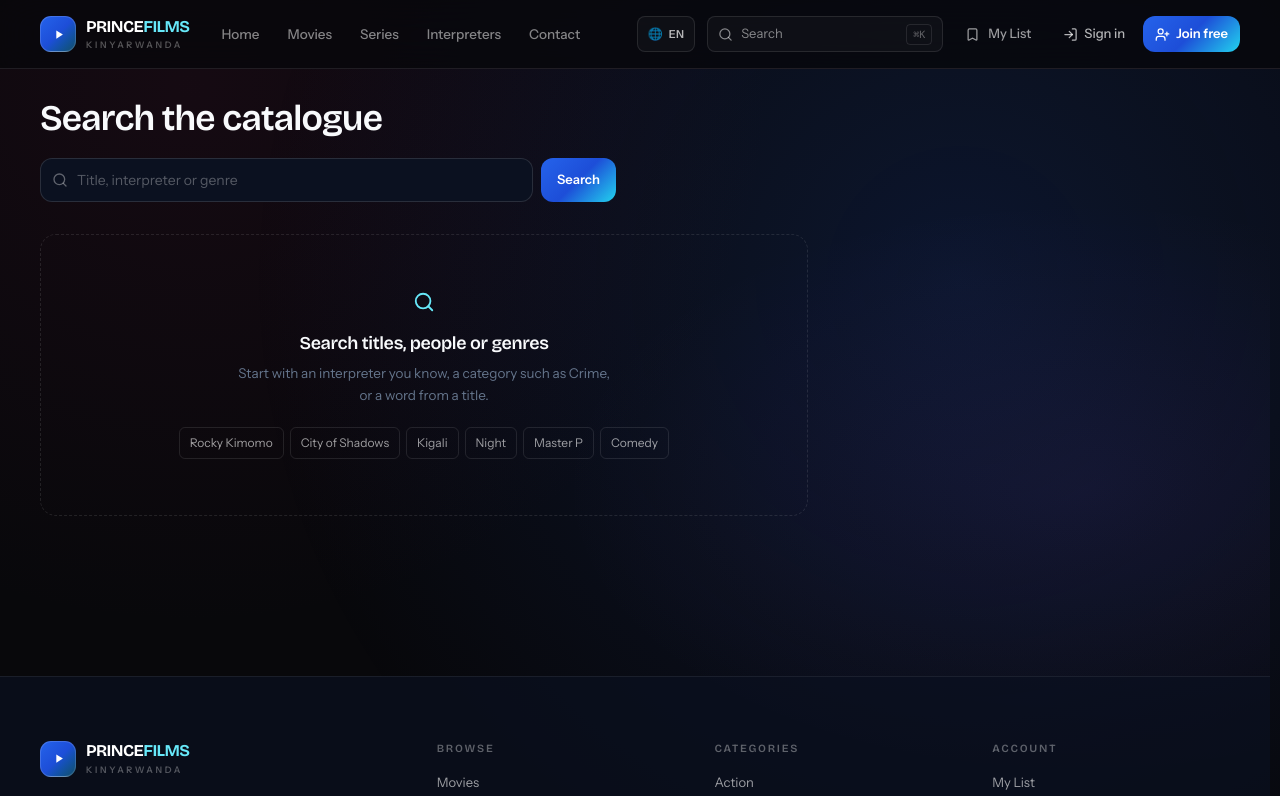
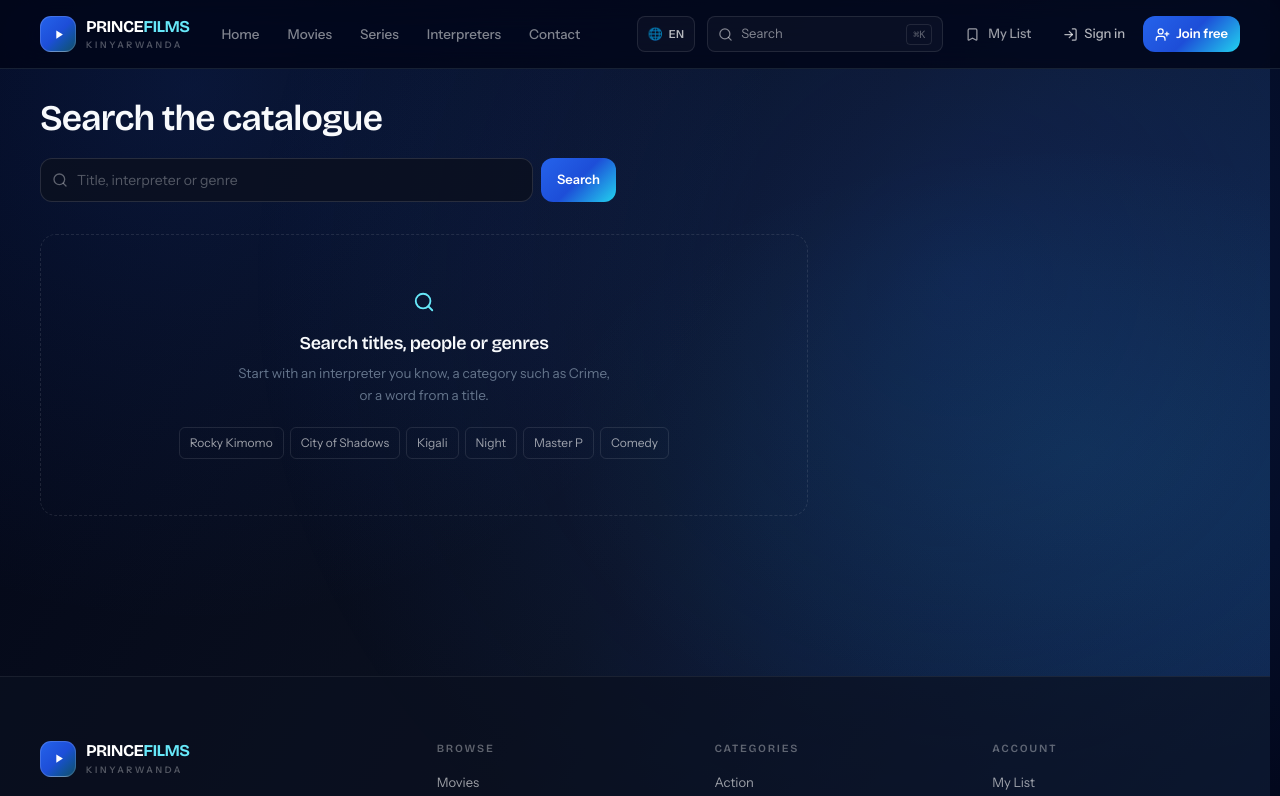
Before and after one commit to aimeprince001/princefilms_website, a React (Vite) app in the folder PRINCEFILMS/: page /search in a window 1280 px wide. Shown: the top 796 px of the page. Built offline with nearby package versions, Linux system fonts and the light colour scheme.

Commit message:
Apply Ocean Blue Cinema styling across frontend components

```diff
--- a/PRINCEFILMS/src/refinement.css
+++ b/PRINCEFILMS/src/refinement.css
@@ -1,206 +1,90 @@
-/* PRINCEFILMS visual refinement layer — progressive enhancement over existing Tailwind components. */
+/* Ocean Blue Cinema refinement layer: progressive enhancement over existing components. */
 :root {
   color-scheme: dark;
-  --pf-glass: rgb(17 17 20 / 84%);
-  --pf-line: rgb(41 37 45 / 82%);
+  --pf-glass: rgb(11 17 32 / 86%);
+  --pf-line: rgb(30 41 59 / 86%);
   --pf-ease: cubic-bezier(.2,.75,.25,1);
 }
-
-html {
-  scroll-behavior: smooth;
-  scroll-padding-top: 6rem;
+html { scroll-behavior: smooth; scroll-padding-top: 6rem; }
+body {
+  background-color: #020617;
+  background-image:
+    radial-gradient(ellipse at 15% 8%, rgb(37 99 235 / 15%), transparent 38%),
+    radial-gradient(ellipse at 85% 42%, rgb(34 211 238 / 8%), transparent 35%),
+    linear-gradient(120deg, #020617 0%, #0B1120 50%, #102A56 100%);
 }
-
-body {
-  background-color: #08080B;
-  background-image:
-    radial-gradient(ellipse at 15% 8%, rgb(91 21 56 / 16%), transparent 38%),
-    radial-gradient(ellipse at 85% 45%, rgb(139 92 246 / 8%), transparent 34%);
-}
-
-body::before {
-  opacity: .45;
-  pointer-events: none;
-}
-
-::selection {
-  background: rgb(178 7 16 / 48%);
-  color: #fff;
-}
-
-a, button, input, select, textarea {
-  -webkit-tap-highlight-color: transparent;
-}
-
-button, a {
-  touch-action: manipulation;
-}
-
-:focus-visible {
-  outline: 2px solid #FF2638 !important;
-  outline-offset: 3px !important;
-}
-
-.page-shell {
-  position: relative;
-}
-
-.page-shell > section {
-  animation: pf-section-in .55s var(--pf-ease) both;
-}
-
+body::before { opacity: .55; pointer-events: none; }
+::selection { background: rgb(37 99 235 / 50%); color: #fff; }
+a, button, input, select, textarea { -webkit-tap-highlight-color: transparent; }
+button, a { touch-action: manipulation; }
+:focus-visible { outline: 2px solid #22D3EE !important; outline-offset: 3px !important; }
+.page-shell { position: relative; }
+.page-shell > section { animation: pf-section-in .55s var(--pf-ease) both; }
 .page-shell > section:nth-of-type(2) { animation-delay: .04s; }
 .page-shell > section:nth-of-type(3) { animation-delay: .08s; }
 .page-shell > section:nth-of-type(4) { animation-delay: .12s; }
 
 article.group > div {
   box-shadow: 0 10px 34px -28px rgb(0 0 0 / 85%);
-  transition:
-    border-color .35s var(--pf-ease),
-    box-shadow .45s var(--pf-ease),
-    transform .45s var(--pf-ease),
-    background-color .35s ease;
+  transition: border-color .35s var(--pf-ease), box-shadow .45s var(--pf-ease), transform .45s var(--pf-ease), background-color .35s ease;
+  background-color: #111C33;
+  border-color: #1E293B;
 }
-
 article.group:hover > div {
   transform: translateY(-5px);
-  border-color: rgb(178 7 16 / 32%);
-  box-shadow: 0 24px 50px -26px rgb(0 0 0 / 95%), 0 0 0 1px rgb(178 7 16 / 8%);
+  border-color: rgb(37 99 235 / 48%);
+  box-shadow: 0 24px 50px -26px rgb(0 0 0 / 95%), 0 0 24px -12px rgb(37 99 235 / 38%);
 }
-
-article.group img {
-  backface-visibility: hidden;
-}
+article.group img { backface-visibility: hidden; transition: transform .6s var(--pf-ease), filter .5s ease; }
+article.group:hover img { transform: scale(1.045); }
 
 [aria-label="Featured titles carousel"] {
   isolation: isolate;
+  background: linear-gradient(115deg, #020617 0%, #0B1120 40%, #102A56 75%, #164E63 100%);
   box-shadow: 0 32px 100px -52px rgb(0 0 0 / 95%), 0 0 0 1px rgb(255 255 255 / 3%);
 }
-
 [aria-label="Featured titles carousel"]::after {
   content: "";
   position: absolute;
   inset: 0;
   pointer-events: none;
   border-radius: inherit;
-  background: linear-gradient(120deg, rgb(178 7 16 / 8%), transparent 42%, rgb(6 5 10 / 12%));
+  background: radial-gradient(circle at 75% 35%, rgba(37, 99, 235, 0.25) 0%, transparent 65%), linear-gradient(120deg, rgb(34 211 238 / 5%), transparent 45%, rgb(2 6 23 / 14%));
   z-index: 1;
 }
-
 header {
-  backdrop-filter: saturate(140%);
+  background: rgb(2 6 23 / 82%) !important;
+  border-bottom: 1px solid rgb(30 41 59 / 78%);
+  backdrop-filter: blur(20px) saturate(135%);
 }
-
-header nav a {
-  transition: color .2s ease;
+header nav a { transition: color .2s ease; }
+header nav a:hover, header nav a[aria-current="page"] { color: #22D3EE; }
+.panel, [role="dialog"], [role="menu"] { backdrop-filter: blur(22px) saturate(135%); }
+[role="menu"] { background-color: #0B1120; border: 1px solid #1E293B; }
+button[class*="bg-brand"], a[class*="bg-brand"], button[class*="brand-500"], a[class*="brand-500"] {
+  background-image: var(--pf-button-gradient);
 }
-
-.panel, [role="dialog"], [role="menu"] {
-  backdrop-filter: blur(22px) saturate(135%);
+input, select, textarea { transition: border-color .2s ease, box-shadow .2s ease, background-color .2s ease; background-color: rgb(11 17 32 / 88%); }
+input:focus, select:focus, textarea:focus {
+  border-color: rgb(34 211 238 / 72%) !important;
+  box-shadow: 0 0 0 3px rgb(34 211 238 / 13%);
 }
-
-input, select, textarea {
-  transition: border-color .2s ease, box-shadow .2s ease, background-color .2s ease;
-}
-
-input:focus, select:focus, textarea:focus {
-  border-color: rgb(174 121 242 / 65%) !important;
-  box-shadow: 0 0 0 3px rgb(178 7 16 / 14%);
-}
-
-::-webkit-scrollbar {
-  width: 10px;
-  height: 8px;
-}
-
-::-webkit-scrollbar-track {
-  background: #09070d;
-}
-
-::-webkit-scrollbar-thumb {
-  border: 2px solid #09070d;
-  border-radius: 999px;
-  background: #29252D;
-}
-
-::-webkit-scrollbar-thumb:hover {
-  background: #5B1538;
-}
-
-@keyframes pf-section-in {
-  from { opacity: 0; transform: translateY(10px); }
-  to { opacity: 1; transform: translateY(0); }
-}
+::-webkit-scrollbar { width: 10px; height: 8px; }
+::-webkit-scrollbar-track { background: #020617; }
+::-webkit-scrollbar-thumb { border: 2px solid #020617; border-radius: 999px; background: #1E293B; }
+::-webkit-scrollbar-thumb:hover { background: #2563EB; }
+@keyframes pf-section-in { from { opacity: 0; transform: translateY(10px); } to { opacity: 1; transform: translateY(0); } }
 
 @media (hover: none) {
-  article.group:hover > div {
-    transform: none;
-  }
+  article.group:hover > div { transform: none; }
 }
-
 @media (max-width: 640px) {
-  .page-shell {
-    padding-inline: 1rem;
-  }
-
-  [aria-label="Featured titles carousel"] {
-    border-radius: 22px;
-  }
-
-  article.group > div {
-    border-radius: 16px;
-  }
+  .page-shell { padding-inline: 1rem; }
+  [aria-label="Featured titles carousel"] { border-radius: 22px; }
+  article.group > div { border-radius: 16px; }
 }
-
 @media (prefers-reduced-motion: reduce) {
   html { scroll-behavior: auto; }
-
-  *, *::before, *::after {
-    animation-duration: .01ms !important;
-    animation-iteration-count: 1 !important;
-    transition-duration: .01ms !important;
-    scroll-behavior: auto !important;
-  }
-}
-
-
-/* Consistent cinematic accents across existing routes and reusable controls */
-header {
-  background: rgb(8 8 11 / 82%) !important;
-  border-bottom: 1px solid rgb(41 37 45 / 75%);
-  backdrop-filter: blur(20px) saturate(130%);
-}
-header nav a:hover, header nav a[aria-current="page"] {
-  color: #FF2638;
-}
-button[class*="bg-brand"], a[class*="bg-brand"],
-button[class*="brand-500"], a[class*="brand-500"] {
-  background-image: var(--pf-button-gradient);
-}
-article.group > div {
-  background-color: #17141B;
-  border-color: #29252D;
-}
-article.group:hover > div {
-  box-shadow: 0 24px 50px -26px rgb(0 0 0 / 95%), 0 0 24px -12px rgb(178 7 16 / 38%);
-  border-color: rgb(178 7 16 / 40%);
-}
-article.group img {
-  transition: transform .6s var(--pf-ease), filter .5s ease;
-}
-article.group:hover img {
-  transform: scale(1.045);
-}
-[aria-label="Featured titles carousel"] {
-  background: linear-gradient(115deg, #08080B 0%, #18090F 35%, #35101F 70%, #160B2D 100%);
-}
-[aria-label="Featured titles carousel"]::after {
-  background: radial-gradient(ellipse at 75% 40%, rgba(178, 7, 16, 0.25) 0%, transparent 65%), linear-gradient(120deg, rgb(178 7 16 / 7%), transparent 45%, rgb(6 5 10 / 14%));
-}
-input:focus, select:focus, textarea:focus {
-  border-color: rgb(178 7 16 / 65%) !important;
-  box-shadow: 0 0 0 3px rgb(178 7 16 / 14%);
-}
-@media (prefers-reduced-motion: reduce) {
+  *, *::before, *::after { animation-duration: .01ms !important; animation-iteration-count: 1 !important; transition-duration: .01ms !important; scroll-behavior: auto !important; }
   article.group img { transition: none; }
 }
```
